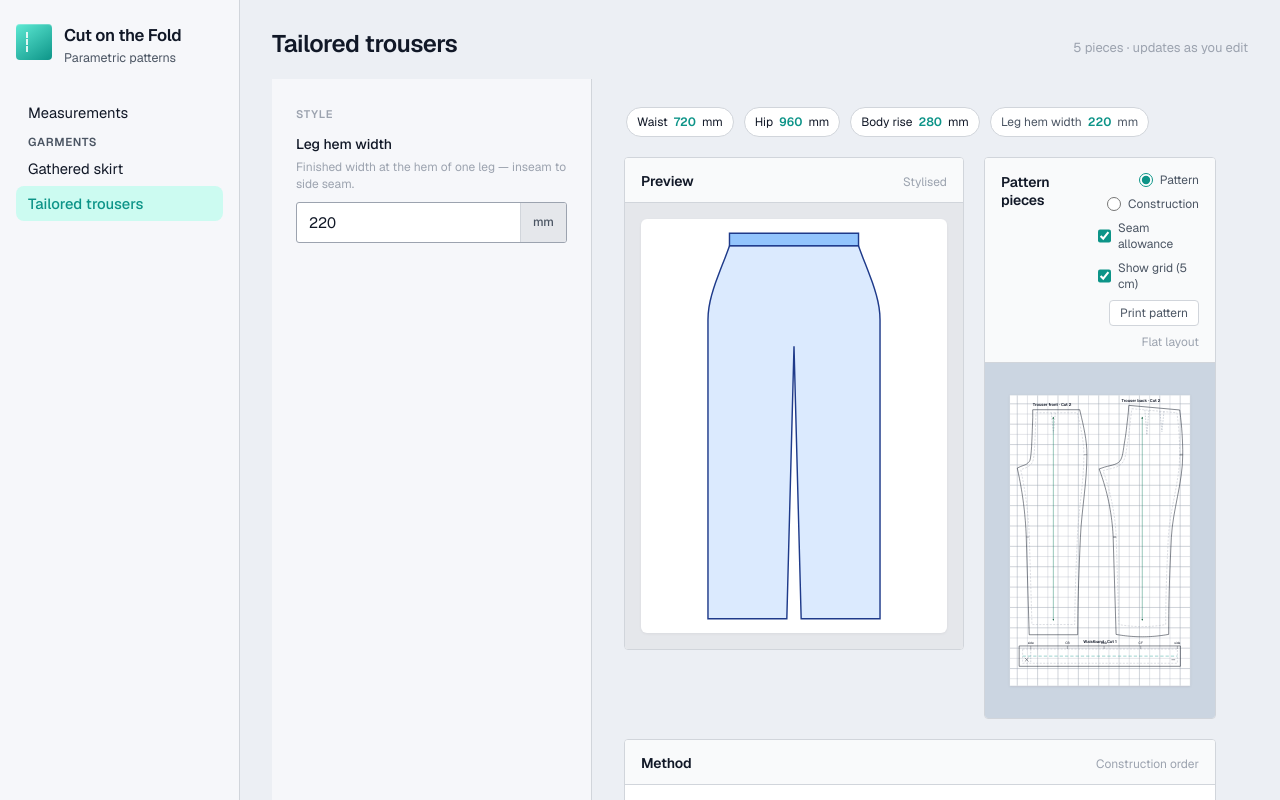
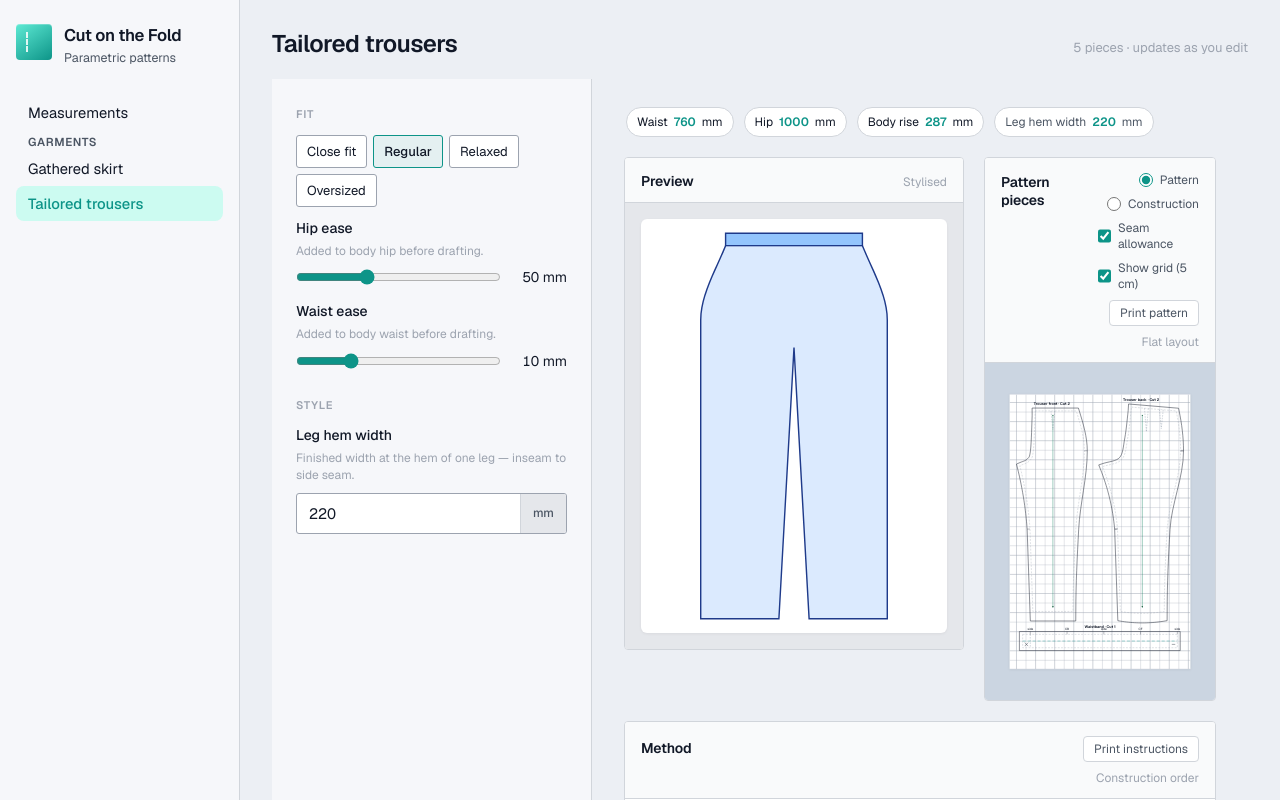
Before and after one commit to HelenStaniland/cutonthefold, a Next.js app: page /garments/tailored-trousers in a window 1280 px wide. Shown: the top 800 px of the page. Built offline with nearby package versions, Linux system fonts and the light colour scheme.

Commit message:
Update sizing

```diff
--- a/app/garments/tailored-trousers/page.tsx
+++ b/app/garments/tailored-trousers/page.tsx
@@ -11,7 +11,14 @@ import {
   validateTrousers,
 } from "@/lib/patterns/trouserBlock";
 import { downloadPattern } from "@/lib/export/pdf";
+import { downloadInstructions } from "@/lib/export/instructions";
 import { notchSegments } from "@/lib/pattern/markingGeometry";
+import {
+  DEFAULT_FIT,
+  easeForFit,
+  fitForEase,
+  FIT_PRESETS,
+} from "@/lib/pattern/fitPresets";
 import { previewTrousers } from "@/lib/previews/trouserBlock";
 import {
   DEFAULT_SEAM_ALLOWANCE,
@@ -27,7 +34,7 @@ import {
 import styles from "@/app/shell.module.css";
 import { NumericInput } from "@/app/NumericInput";
 import type { DraftingLineKind } from "@/lib/types/measurements";
-import { cutLabel } from "@/lib/types/measurements";
+import { applyEase, cutLabel, type Ease } from "@/lib/types/measurements";
 
 const GRID_SPACING_MM = 50;
 
@@ -89,19 +96,22 @@ function referenceGridLines(
 export default function TailoredTrousersPage() {
   const { body } = useMeasurements();
   const [legBottomWidth, setLegBottomWidth] = useState(220);
+  const [ease, setEase] = useState<Ease>(() => easeForFit(DEFAULT_FIT)!);
   const [selectedStepId, setSelectedStepId] = useState<string | null>(null);
   const [showGrid, setShowGrid] = useState(true);
   const [viewMode, setViewMode] = useState<PatternViewMode>("pattern");
   const [showSeamAllowance, setShowSeamAllowance] = useState(true);
 
   const style = { bottomWidth: legBottomWidth };
+  const activeFit = fitForEase(ease);
+  const draftBody = applyEase(body, ease);
 
-  const validation = validateTrousers(body, style);
-  const net = draftTrousers(body, style);
-  const construction = validation.valid ? trouserConstruction(body, style) : [];
+  const validation = validateTrousers(draftBody, style);
+  const net = draftTrousers(draftBody, style);
+  const construction = validation.valid ? trouserConstruction(draftBody, style) : [];
   const pattern = withSeamAllowance(net, DEFAULT_SEAM_ALLOWANCE);
   const displayPattern = showSeamAllowance ? pattern : net;
-  const preview = previewTrousers(body, style);
+  const preview = previewTrousers(draftBody, style);
   const method = trouserInstructions();
   const selectedStep = method.find((step) => step.id === selectedStepId);
   const activeHighlights = selectedStep?.highlight ?? [];
@@ -241,6 +251,75 @@ export default function TailoredTrousersPage() {
 
       <div className={styles.workspace}>
         <aside className={styles.sidebar}>
+          <section className={styles.section}>
+            <h2 className={styles.sectionTitle}>Fit</h2>
+            <div className={styles.fitPresetList} role="group" aria-label="Fit preset">
+              {FIT_PRESETS.map((preset) => (
+                <button
+                  key={preset.name}
+                  type="button"
+                  className={
+                    activeFit === preset.name
+                      ? styles.fitPresetActive
+                      : styles.fitPreset
+                  }
+                  onClick={() => setEase(easeForFit(preset.name)!)}
+                >
+                  {preset.label}
+                </button>
+              ))}
+            </div>
+            {activeFit === "custom" && (
+              <p className={styles.fitCustomHint}>Custom ease</p>
+            )}
+            <div className={styles.field}>
+              <label className={styles.fieldLabel} htmlFor="hip-ease">
+                Hip ease
+              </label>
+              <span className={styles.fieldHint}>
+                Added to body hip before drafting.
+              </span>
+              <div className={styles.rangeRow}>
+                <input
+                  id="hip-ease"
+                  type="range"
+                  className={styles.rangeInput}
+                  min={0}
+                  max={150}
+                  step={5}
+                  value={ease.hip}
+                  onChange={(e) =>
+                    setEase({ ...ease, hip: Number(e.target.value) })
+                  }
+                />
+                <span className={styles.rangeValue}>{ease.hip} mm</span>
+              </div>
+            </div>
+            <div className={styles.field}>
+              <label className={styles.fieldLabel} htmlFor="waist-ease">
+                Waist ease
+              </label>
+              <span className={styles.fieldHint}>
+                Added to body waist before drafting.
+              </span>
+              <div className={styles.rangeRow}>
+                <input
+                  id="waist-ease"
+                  type="range"
+                  className={styles.rangeInput}
+                  min={0}
+                  max={40}
+                  step={5}
+                  value={ease.waist}
+                  onChange={(e) =>
+                    setEase({ ...ease, waist: Number(e.target.value) })
+                  }
+                />
+                <span className={styles.rangeValue}>{ease.waist} mm</span>
+              </div>
+            </div>
+          </section>
+
           <section className={styles.section}>
             <h2 className={styles.sectionTitle}>Style</h2>
             <div className={styles.field}>
@@ -835,7 +914,16 @@ export default function TailoredTrousersPage() {
             <article className={styles.card}>
               <div className={styles.cardHeader}>
                 <h2 className={styles.cardTitle}>Method</h2>
-                <span className={styles.cardSubtitle}>Construction order</span>
+                <div className={styles.cardHeaderActions}>
+                  <button
+                    type="button"
+                    className={styles.printAction}
+                    onClick={() => downloadInstructions(pattern, method)}
+                  >
+                    Print instructions
+                  </button>
+                  <span className={styles.cardSubtitle}>Construction order</span>
+                </div>
               </div>
               <div className={styles.methodBody}>
                 <ol className={styles.methodList}>
--- a/app/shell.module.css
+++ b/app/shell.module.css
@@ -187,6 +187,63 @@
   outline: none;
   border-color: var(--accent);
   box-shadow: 0 0 0 3px rgba(13, 148, 136, 0.15);
+}
+
+.fitPresetList {
+  display: flex;
+  flex-wrap: wrap;
+  gap: 6px;
+  margin-bottom: 12px;
+}
+
+.fitPreset,
+.fitPresetActive {
+  padding: 7px 10px;
+  border: 1px solid var(--border-strong);
+  border-radius: var(--radius-sm);
+  background: var(--paper-elevated);
+  font: inherit;
+  font-size: 0.8125rem;
+  color: var(--ink);
+  cursor: pointer;
+  transition: border-color 0.15s ease, background 0.15s ease;
+}
+
+.fitPreset:hover {
+  border-color: var(--accent);
+}
+
+.fitPresetActive {
+  border-color: var(--accent);
+  background: rgba(13, 148, 136, 0.08);
+  font-weight: 500;
+}
+
+.fitCustomHint {
+  margin: -4px 0 12px;
+  font-size: 0.75rem;
+  color: var(--ink-faint);
+}
+
+.rangeRow {
+  display: flex;
+  align-items: center;
+  gap: 10px;
+}
+
+.rangeInput {
+  flex: 1;
+  min-width: 0;
+  accent-color: var(--accent);
+}
+
+.rangeValue {
+  flex-shrink: 0;
+  min-width: 3.5rem;
+  font-size: 0.875rem;
+  font-variant-numeric: tabular-nums;
+  color: var(--ink);
+  text-align: right;
 }
 
 .inputSuffix {
--- a/lib/data/standardSizes.ts
+++ b/lib/data/standardSizes.ts
@@ -1,24 +1,37 @@
 import { BodyMeasurements } from "@/lib/types/measurements";
 
-// Source: Aldrich, "Metric Pattern Cutting for Women's Wear", standard women's sizing
-// chart. VERIFY these against the current edition before relying on them.
+// Source: Aldrich, "Metric Pattern Cutting for Women's Wear", 6th edition,
+// p.11 — "Standard body measurements, women's sizing" (4cm/6cm increments,
+// women of medium height 160–172cm). This chart is compliant with BS EN
+// 13402-3 and uses the *new* size coding, which runs one code larger than
+// the 4th/5th-edition chart (old size 14 == new size 12).
+//
+// Values are the chart's cm figures × 10 (the app works in millimetres).
+// Only the five fields the trouser block consumes are listed:
+//   waist        = chart "waist"
+//   hip          = chart "hips"
+//   hipDepth     = chart "waist to hip"
+//   bodyRise     = chart "body rise"
+//   waistToFloor = chart "waist to floor"
+//
+// NOTE: the 6th-edition chart on p.11 runs 6–24 only (no size 26). If you
+// need 26, take it from the book rather than extrapolating.
 
 export type StandardSize = { code: string; body: BodyMeasurements };
 
 export const DEFAULT_SIZE_CODE = "12";
 
 export const STANDARD_SIZES: StandardSize[] = [
-  { code: "6", body: { waist: 600, hip: 840, hipDepth: 197, bodyRise: 259, waistToFloor: 1010 } },
-  { code: "8", body: { waist: 640, hip: 880, hipDepth: 200, bodyRise: 266, waistToFloor: 1020 } },
-  { code: "10", body: { waist: 680, hip: 920, hipDepth: 203, bodyRise: 273, waistToFloor: 1030 } },
-  { code: "12", body: { waist: 720, hip: 960, hipDepth: 206, bodyRise: 280, waistToFloor: 1040 } },
-  { code: "14", body: { waist: 760, hip: 1000, hipDepth: 209, bodyRise: 287, waistToFloor: 1050 } },
-  { code: "16", body: { waist: 800, hip: 1040, hipDepth: 212, bodyRise: 294, waistToFloor: 1060 } },
-  { code: "18", body: { waist: 840, hip: 1080, hipDepth: 215, bodyRise: 301, waistToFloor: 1070 } },
-  { code: "20", body: { waist: 880, hip: 1120, hipDepth: 218, bodyRise: 308, waistToFloor: 1080 } },
-  { code: "22", body: { waist: 940, hip: 1170, hipDepth: 221, bodyRise: 318, waistToFloor: 1090 } },
-  { code: "24", body: { waist: 1000, hip: 1220, hipDepth: 224, bodyRise: 328, waistToFloor: 1100 } },
-  { code: "26", body: { waist: 1060, hip: 1270, hipDepth: 227, bodyRise: 338, waistToFloor: 1110 } },
+  { code: "6",  body: { waist: 640,  hip: 880,  hipDepth: 200, bodyRise: 266, waistToFloor: 1020 } },
+  { code: "8",  body: { waist: 680,  hip: 920,  hipDepth: 203, bodyRise: 273, waistToFloor: 1030 } },
+  { code: "10", body: { waist: 720,  hip: 960,  hipDepth: 206, bodyRise: 280, waistToFloor: 1040 } },
+  { code: "12", body: { waist: 760,  hip: 1000, hipDepth: 209, bodyRise: 287, waistToFloor: 1050 } },
+  { code: "14", body: { waist: 800,  hip: 1040, hipDepth: 212, bodyRise: 294, waistToFloor: 1060 } },
+  { code: "16", body: { waist: 840,  hip: 1080, hipDepth: 215, bodyRise: 301, waistToFloor: 1070 } },
+  { code: "18", body: { waist: 880,  hip: 1120, hipDepth: 218, bodyRise: 308, waistToFloor: 1080 } },
+  { code: "20", body: { waist: 940,  hip: 1180, hipDepth: 221, bodyRise: 318, waistToFloor: 1090 } },
+  { code: "22", body: { waist: 1000, hip: 1240, hipDepth: 224, bodyRise: 328, waistToFloor: 1100 } },
+  { code: "24", body: { waist: 1060, hip: 1320, hipDepth: 227, bodyRise: 338, waistToFloor: 1110 } },
 ];
 
 export function bodyForSizeCode(code: string): BodyMeasurements | undefined {
--- /dev/null
+++ b/lib/export/instructions.ts
@@ -0,0 +1,66 @@
+import { jsPDF } from "jspdf";
+import { cutLabel } from "@/lib/types/measurements";
+import type { ConstructionStep, Pattern } from "@/lib/types/measurements";
+
+const MARGIN = 20;
+const LINE = 6;
+const TITLE = 18;
+const HEADING = 13;
+const BODY = 11;
+
+export function downloadInstructions(
+  pattern: Pattern,
+  steps: ConstructionStep[],
+  title = "Cut on the Fold — Trouser block",
+): void {
+  const doc = new jsPDF({ unit: "mm", format: "a4", orientation: "portrait" });
+  const pageW = doc.internal.pageSize.getWidth();
+  const pageH = doc.internal.pageSize.getHeight();
+  const textW = pageW - 2 * MARGIN;
+  let y = MARGIN;
+
+  const ensure = (needed: number) => {
+    if (y + needed > pageH - MARGIN) {
+      doc.addPage();
+      y = MARGIN;
+    }
+  };
+
+  doc.setFontSize(TITLE);
+  doc.text(title, MARGIN, y);
+  y += 11;
+
+  doc.setFontSize(HEADING);
+  doc.text("Cut", MARGIN, y);
+  y += 7;
+  doc.setFontSize(BODY);
+  for (const piece of pattern.pieces) {
+    ensure(LINE);
+    doc.text(`•  ${piece.name} — ${cutLabel(piece)}`, MARGIN, y);
+    y += LINE;
+  }
+  y += 5;
+
+  ensure(10);
+  doc.setFontSize(HEADING);
+  doc.text("Method", MARGIN, y);
+  y += 7;
+  doc.setFontSize(BODY);
+  steps.forEach((step, i) => {
+    const names = step.highlight?.map((h) => h.piece) ?? [];
+    const tag = names.length ? `  (${[...new Set(names)].join(", ")})` : "";
+    const lines = doc.splitTextToSize(`${i + 1}.  ${step.text}${tag}`, textW);
+    ensure(lines.length * LINE + 2);
+    doc.text(lines, MARGIN, y);
+    y += lines.length * LINE + 2;
+  });
+
+  const pages = doc.getNumberOfPages();
+  for (let p = 1; p <= pages; p++) {
+    doc.setPage(p);
+    doc.setFontSize(9);
+    doc.text(`${p} / ${pages}`, pageW - MARGIN, pageH - 10, { align: "right" });
+  }
+
+  doc.save("cutonthefold-instructions.pdf");
+}
--- /dev/null
+++ b/lib/pattern/fitPresets.ts
@@ -0,0 +1,29 @@
+import { Ease } from "@/lib/types/measurements";
+
+// Wearing-ease presets, added on top of the block's built-in ease.
+// Starting points only — the toile is the final judge. Hip is the main lever
+// for trousers; waist stays small because the waistband holds it.
+// "Close fit" is the bare block (no added ease).
+
+export type FitPreset = { name: string; label: string; ease: Ease };
+
+export const DEFAULT_FIT = "regular";
+
+export const FIT_PRESETS: FitPreset[] = [
+  { name: "close", label: "Close fit", ease: { waist: 0, hip: 0 } },
+  { name: "regular", label: "Regular", ease: { waist: 10, hip: 50 } },
+  { name: "relaxed", label: "Relaxed", ease: { waist: 15, hip: 80 } },
+  { name: "oversized", label: "Oversized", ease: { waist: 20, hip: 120 } },
+];
+
+export function easeForFit(name: string): Ease | undefined {
+  return FIT_PRESETS.find((f) => f.name === name)?.ease;
+}
+
+export function fitForEase(ease: Ease): string {
+  return (
+    FIT_PRESETS.find(
+      (f) => f.ease.waist === ease.waist && f.ease.hip === ease.hip,
+    )?.name ?? "custom"
+  );
+}
--- a/lib/types/measurements.ts
+++ b/lib/types/measurements.ts
@@ -10,6 +10,18 @@ export type BodyMeasurements = {
   bodyRise: Millimetres;
   waistToFloor: Millimetres;
 };
+
+// Wearing ease — a design choice, added ON TOP of the block's built-in ease.
+// Applied to the body measurements before drafting so Aldrich's formulas
+// distribute it; the block maths are untouched.
+export type Ease = {
+  waist: Millimetres;
+  hip: Millimetres;
+};
+
+export function applyEase(body: BodyMeasurements, ease: Ease): BodyMeasurements {
+  return { ...body, waist: body.waist + ease.waist, hip: body.hip + ease.hip };
+}
 
 // Design choices for a skirt — decisions, not body facts.
 export type SkirtStyle = {
```
